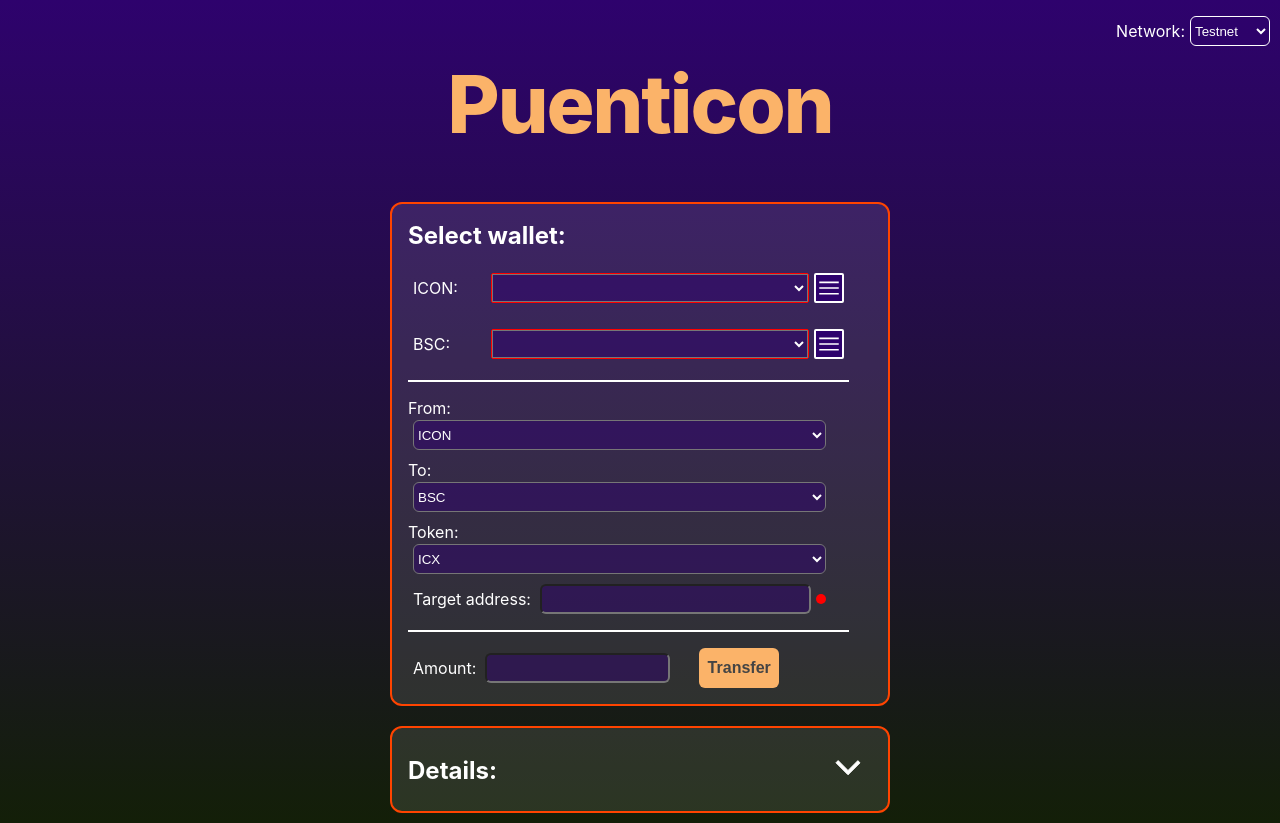
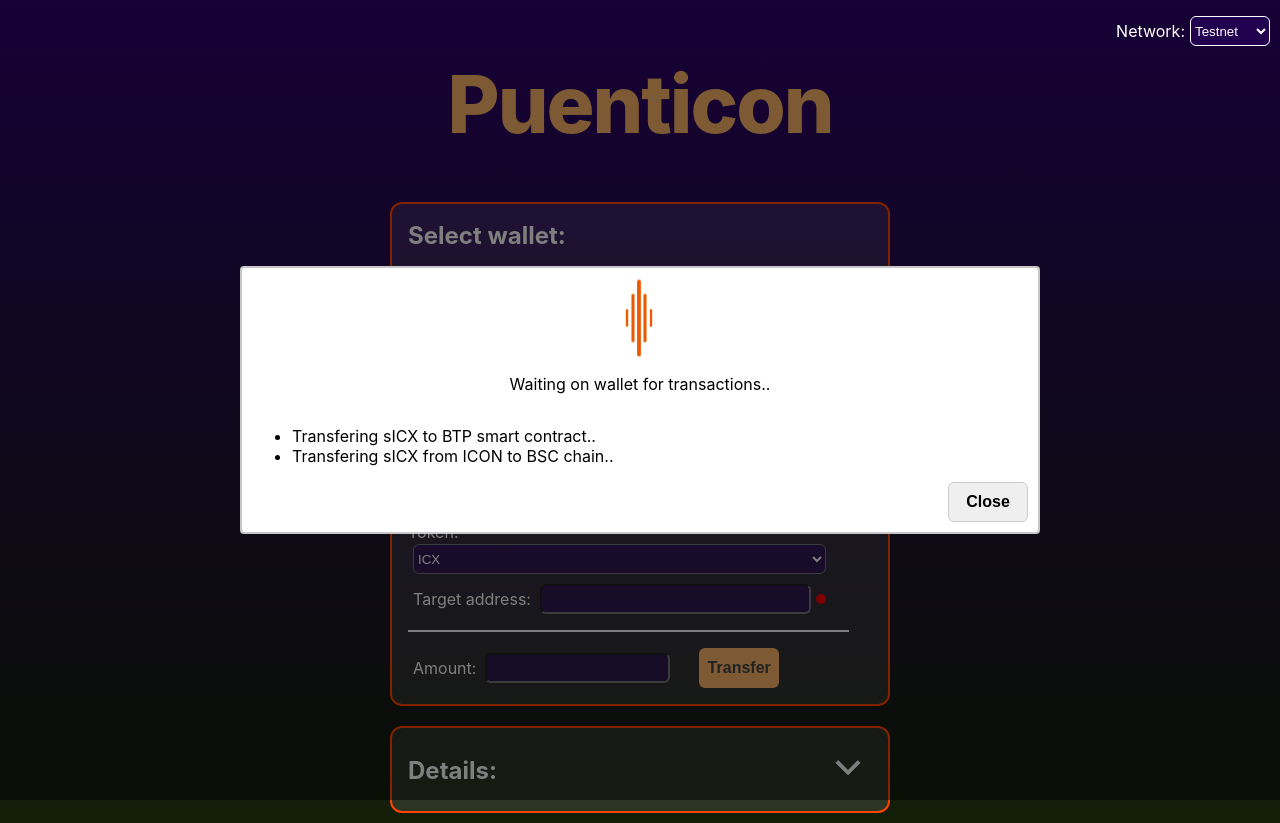
Before and after one commit to Espanicon/puenticon, a Next.js app: page / in a window 1280 px wide. Built offline with nearby package versions, Linux system fonts and the light colour scheme; what @espanicon/icon-bridge-sdk-js would draw is missing.

Commit message:
refactoring UI

```diff
--- /dev/null
+++ b/src/components/TxModal/TxModal.module.css
@@ -0,0 +1,24 @@
+.main {
+  display: flex;
+  flex-flow: column nowrap;
+  align-items: center;
+}
+
+.ul {
+  align-self: start;
+}
+
+.closeBtn {
+  align-self: end;
+  height: 40px;
+  width: 80px;
+  border-radius: 6px;
+  border: 1px solid #ccc;
+  font-size: 1rem;
+  font-weight: bold;
+}
+
+.closeBtn:hover {
+  background-color: #ccc;
+  transform: translateY(1px);
+}
--- /dev/null
+++ b/src/components/TxModal/TxModal.tsx
@@ -0,0 +1,179 @@
+import { TxModalType, TxResultComponentType } from "../../types";
+import GenericModal from "../GenericModal/genericModal";
+import { LoadingComponent } from "../miscItems/miscItems";
+import lib from "../../lib/lib";
+import styles from "./TxModal.module.css";
+
+export function TxModal2({
+  isOpen,
+  onClose,
+  onClickHandler,
+  fromIcon,
+  tokenToTransfer,
+  transferTxResult,
+  methodCallTxResult,
+}: TxModalType) {
+  const [from, to] = fromIcon ? ["ICON", "BSC"] : ["BSC", "ICON"];
+  return (
+    <GenericModal isOpen={isOpen} onClose={onClose} useSmall={true}>
+      <div className={styles.main}>
+        <LoadingComponent useBig={true} />
+        <p>Waiting on wallet for transactions..</p>
+        {fromIcon ? (
+          tokenToTransfer === lib.tokenNames.icx ? (
+            <ul className={styles.ul}>
+              <li>
+                Transfering {tokenToTransfer} from {from} to {to} chain..
+              </li>
+            </ul>
+          ) : lib.iconTokens.native.includes(tokenToTransfer!) ? (
+            <ul className={styles.ul}>
+              <li>Transfering {tokenToTransfer} to BTP smart contract..</li>
+              <li>
+                Transfering {tokenToTransfer} from {from} to {to} chain..
+              </li>
+            </ul>
+          ) : (
+            <ul className={styles.ul}>
+              <li>
+                Approving BTP contract to transfer {tokenToTransfer} token..
+              </li>
+              <li>
+                Transfering {tokenToTransfer} from {from} to {to} chain..
+              </li>
+            </ul>
+          )
+        ) : tokenToTransfer === lib.tokenNames.bnb ? (
+          <ul className={styles.ul}>
+            <li>
+              Transfering {tokenToTransfer} from {from} to {to} chain..
+            </li>
+          </ul>
+        ) : (
+          <ul className={styles.ul}>
+            <li>
+              Approving BTP contract to transfer {tokenToTransfer} token..
+            </li>
+            <li>
+              Transfering {tokenToTransfer} from {from} to {to} chain..
+            </li>
+          </ul>
+        )}
+        <button
+          className={styles.closeBtn}
+          onClick={() => onClickHandler(false)}
+        >
+          Close
+        </button>
+      </div>
+    </GenericModal>
+  );
+}
+
+export function TxModal({
+  isOpen,
+  onClose,
+  onClickHandler,
+  fromIcon,
+  tokenToTransfer,
+  transferTxResult,
+  methodCallTxResult,
+}: TxModalType) {
+  const header = fromIcon ? "ICON -> BSC" : "BSC -> ICON";
+  return (
+    <GenericModal isOpen={isOpen} onClose={onClose} useSmall={true}>
+      <h1>{header}</h1>
+      {fromIcon ? (
+        tokenToTransfer === lib.tokenNames.icx ? (
+          <>
+            <p>Transferring ICX from ICON to BSC</p>
+            <TxResultComponent
+              txResult={transferTxResult}
+              fromIcon={fromIcon}
+            />
+          </>
+        ) : lib.iconTokens.native.includes(tokenToTransfer!) ? (
+          <>
+            <p>Transferring ICON native token</p>
+            <p>Pre approval transaction result:</p>
+            <TxResultComponent
+              txResult={methodCallTxResult}
+              fromIcon={fromIcon}
+            />
+            <p>Main transaction result:</p>
+            <TxResultComponent
+              txResult={transferTxResult}
+              fromIcon={fromIcon}
+            />
+          </>
+        ) : (
+          <>
+            <p>transferring ICON wrapped token</p>
+            <p>Pre approval transaction result:</p>
+            <TxResultComponent
+              txResult={methodCallTxResult}
+              fromIcon={fromIcon}
+            />
+            <p>Main transaction result:</p>
+            <TxResultComponent
+              txResult={transferTxResult}
+              fromIcon={fromIcon}
+            />
+          </>
+        )
+      ) : tokenToTransfer === lib.tokenNames.bnb ? (
+        <>
+          <p>transferring BNB from BSC to ICON</p>
+          <TxResultComponent txResult={transferTxResult} fromIcon={fromIcon} />
+        </>
+      ) : (
+        <>
+          <p>transferring token from BSC to ICON</p>
+          <p>Pre approval transaction result:</p>
+          <TxResultComponent
+            txResult={methodCallTxResult}
+            fromIcon={fromIcon}
+          />
+          <p>Main transaction result:</p>
+          <TxResultComponent txResult={transferTxResult} fromIcon={fromIcon} />
+        </>
+      )}
+
+      <button onClick={() => onClickHandler(false)}>Close</button>
+    </GenericModal>
+  );
+}
+
+function TxResultComponent({ txResult, fromIcon }: TxResultComponentType) {
+  let message = "ERROR";
+
+  if (fromIcon) {
+    if (txResult != null) {
+      if (txResult.error != null || txResult.failure != null) {
+        message =
+          txResult.error == null
+            ? `Error response from Chain: ${JSON.stringify(txResult.failure)}`
+            : `Error making tx request: ${txResult.error}`;
+      } else {
+        message = `Tx hash result: ${JSON.stringify(txResult.txHash)}`;
+      }
+    }
+  } else {
+    if (txResult != null) {
+      if (typeof txResult == "string") {
+        message = `Tx hash result: ${JSON.stringify(txResult)}`;
+      } else {
+        if (txResult.result == null) {
+          message = `Error response from chain: ${JSON.stringify({
+            code: txResult.code,
+            message: txResult.message,
+          })}`;
+        } else {
+          message = `Tx hash result:${txResult.hash}`;
+        }
+      }
+    }
+  }
+
+  return txResult === null ? <p>waiting...</p> : <p>{message}</p>;
+}
--- a/src/components/miscItems/miscItems.module.css
+++ b/src/components/miscItems/miscItems.module.css
@@ -48,10 +48,13 @@
   align-items: center;
   justify-content: center;
 }
+.imgLoadingBig {
+  height: 5rem;
+}
 
 .imgLoadingItem {
-  height: 40%;
-  width: 3px;
+  height: 100%;
+  width: 4px;
   border-radius: 3px;
   background-color: #eb5900;
   margin-right: 2px;
@@ -60,21 +63,21 @@
 
 .imgLoadingItem:nth-child(1) {
   animation-delay: 0.2s;
-  height: 12%;
+  height: 40%;
 }
 .imgLoadingItem:nth-child(2) {
   animation-delay: 0.1s;
-  height: 25%;
+  height: 80%;
 }
 .imgLoadingItem:nth-child(3) {
 }
 .imgLoadingItem:nth-child(4) {
   animation-delay: 0.1s;
-  height: 25%;
+  height: 80%;
 }
 .imgLoadingItem:nth-child(5) {
   animation-delay: 0.2s;
-  height: 12%;
+  height: 40%;
 }
 @keyframes wave {
   0% {
--- a/src/components/miscItems/miscItems.tsx
+++ b/src/components/miscItems/miscItems.tsx
@@ -4,9 +4,19 @@ export function Hr() {
   return <div className={styles.hr}></div>;
 }
 
-export function LoadingComponent() {
+type LoadingComponentType = {
+  useBig?: boolean;
+};
+
+export function LoadingComponent({ useBig = false }: LoadingComponentType) {
   return (
-    <div className={styles.imgLoading}>
+    <div
+      className={
+        useBig
+          ? `${styles.imgLoading} ${styles.imgLoadingBig}`
+          : `${styles.imgLoading}`
+      }
+    >
       {[1, 2, 3, 4, 5].map((foo, index) => (
         <div className={styles.imgLoadingItem} key={`foo-key-${index}`}></div>
       ))}
--- a/src/pages/index.tsx
+++ b/src/pages/index.tsx
@@ -4,10 +4,10 @@ import dynamic from "next/dynamic";
 import styles from "./index.module.css";
 import { Hr } from "../components/miscItems/miscItems";
 import WalletSelect from "../components/WalletSelect/WalletSelect";
+import { TxModal, TxModal2 } from "../components/TxModal/TxModal";
 // import DetailsSection from "../components/DetailsSection/DetailsSection";
 import Head from "next/head";
 import lib from "../lib/lib";
-import GenericModal from "../components/GenericModal/genericModal";
 import { WALLETS_INIT, helpers } from "../helpers/helpers";
 import {
   Tokens,
@@ -15,7 +15,6 @@ import {
   TokenType,
   WalletsType,
   ChainComponentType,
-  TxResultComponentType,
 } from "../types";
 
 // DetailsSection imported with Next.js dynamic imports functionality
@@ -370,14 +369,16 @@ function Home() {
         <meta name="description" content="Generated by create-t3-app" />
         <link rel="icon" href="/favicon.ico" />
       </Head>
-      <TxModal
-        isOpen={isModalOpen}
+      <TxModal2
+        isOpen={true}
         onClose={handleModalClose}
         onClickHandler={setIsModalOpen}
-        fromIcon={fromIcon}
-        tokenToTransfer={tokenToTransfer}
+        // fromIcon={fromIcon}
+        // tokenToTransfer={tokenToTransfer}
         transferTxResult={transferTxResult}
         methodCallTxResult={methodCallTxResult}
+        fromIcon={true}
+        tokenToTransfer={"sICX"}
       />
       <main className={styles.main}>
         <div className={styles.networkSelection}>
@@ -503,122 +504,4 @@ function ChainComponent({ label, fromIcon, handle }: ChainComponentType) {
   );
 }
 
-type TxModalType = {
-  isOpen: boolean;
-  onClose: any;
-  onClickHandler: any;
-  fromIcon: boolean;
-  tokenToTransfer: string | undefined;
-  transferTxResult: any;
-  methodCallTxResult: any;
-};
-
-function TxModal({
-  isOpen,
-  onClose,
-  onClickHandler,
-  fromIcon,
-  tokenToTransfer,
-  transferTxResult,
-  methodCallTxResult,
-}: TxModalType) {
-  const header = fromIcon ? "ICON -> BSC" : "BSC -> ICON";
-  return (
-    <GenericModal isOpen={isOpen} onClose={onClose} useSmall={true}>
-      <h1>{header}</h1>
-      {fromIcon ? (
-        tokenToTransfer === lib.tokenNames.icx ? (
-          <>
-            <p>Transferring ICX from ICON to BSC</p>
-            <TxResultComponent
-              txResult={transferTxResult}
-              fromIcon={fromIcon}
-            />
-          </>
-        ) : lib.iconTokens.native.includes(tokenToTransfer!) ? (
-          <>
-            <p>Transferring ICON native token</p>
-            <p>Pre approval transaction result:</p>
-            <TxResultComponent
-              txResult={methodCallTxResult}
-              fromIcon={fromIcon}
-            />
-            <p>Main transaction result:</p>
-            <TxResultComponent
-              txResult={transferTxResult}
-              fromIcon={fromIcon}
-            />
-          </>
-        ) : (
-          <>
-            <p>transferring ICON wrapped token</p>
-            <p>Pre approval transaction result:</p>
-            <TxResultComponent
-              txResult={methodCallTxResult}
-              fromIcon={fromIcon}
-            />
-            <p>Main transaction result:</p>
-            <TxResultComponent
-              txResult={transferTxResult}
-              fromIcon={fromIcon}
-            />
-          </>
-        )
-      ) : tokenToTransfer === lib.tokenNames.bnb ? (
-        <>
-          <p>transferring BNB from BSC to ICON</p>
-          <TxResultComponent txResult={transferTxResult} fromIcon={fromIcon} />
-        </>
-      ) : (
-        <>
-          <p>transferring token from BSC to ICON</p>
-          <p>Pre approval transaction result:</p>
-          <TxResultComponent
-            txResult={methodCallTxResult}
-            fromIcon={fromIcon}
-          />
-          <p>Main transaction result:</p>
-          <TxResultComponent txResult={transferTxResult} fromIcon={fromIcon} />
-        </>
-      )}
-
-      <button onClick={() => onClickHandler(false)}>Close</button>
-    </GenericModal>
-  );
-}
-
-function TxResultComponent({ txResult, fromIcon }: TxResultComponentType) {
-  let message = "ERROR";
-
-  if (fromIcon) {
-    if (txResult != null) {
-      if (txResult.error != null || txResult.failure != null) {
-        message =
-          txResult.error == null
-            ? `Error response from Chain: ${JSON.stringify(txResult.failure)}`
-            : `Error making tx request: ${txResult.error}`;
-      } else {
-        message = `Tx hash result: ${JSON.stringify(txResult.txHash)}`;
-      }
-    }
-  } else {
-    if (txResult != null) {
-      if (typeof txResult == "string") {
-        message = `Tx hash result: ${JSON.stringify(txResult)}`;
-      } else {
-        if (txResult.result == null) {
-          message = `Error response from chain: ${JSON.stringify({
-            code: txResult.code,
-            message: txResult.message,
-          })}`;
-        } else {
-          message = `Tx hash result:${txResult.hash}`;
-        }
-      }
-    }
-  }
-
-  return txResult === null ? <p>waiting...</p> : <p>{message}</p>;
-}
-
 export default Home;
```
Also changed, not shown: src/types.tsx (+20 -10 lines).
